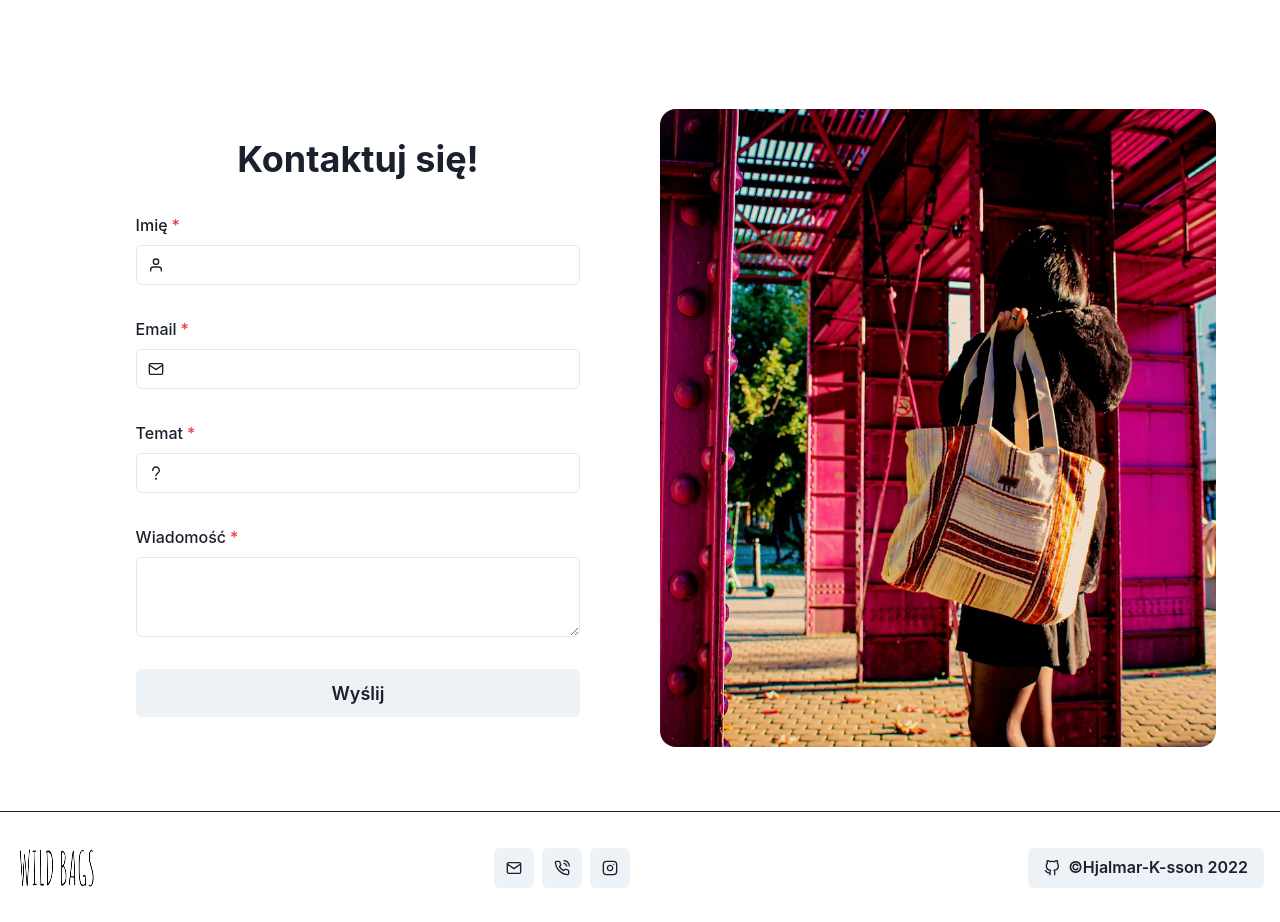
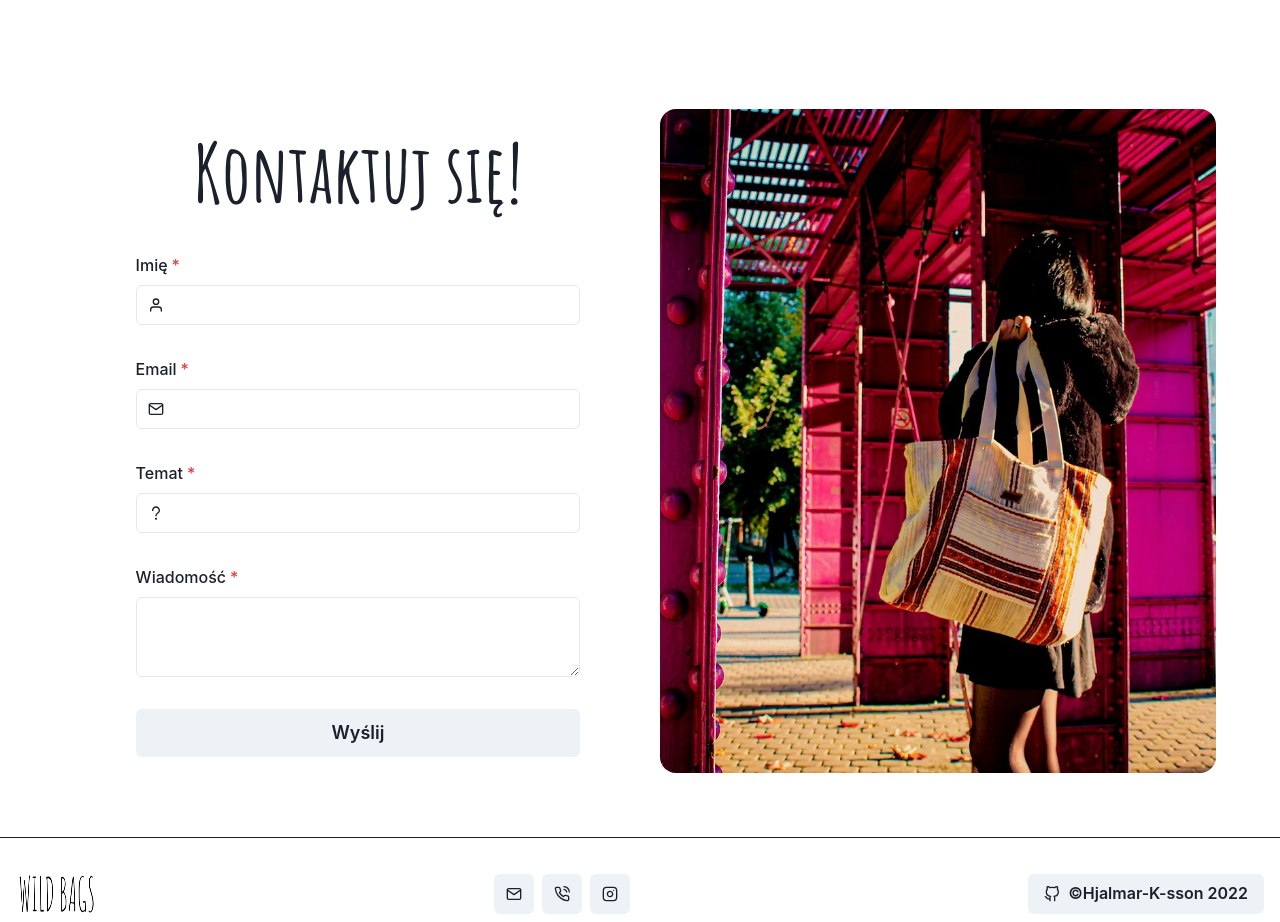
Before and after one commit to antek-karlsson/wildbags_1.0.2, a React (Create React App) app: page / in a window 1280 px wide. Shown: the part 3140-4062 px from the top of the page. Built offline with nearby package versions, Linux system fonts and the light colour scheme.

Commit message:
changed font family & size on header

```diff
--- a/src/components/contactbox/contact-box.comp.jsx
+++ b/src/components/contactbox/contact-box.comp.jsx
@@ -57,7 +57,12 @@ const Contactbox = () => {
           onSubmit={sendEmail}
           spacing={8}
         >
-          <Heading>Kontaktuj się!</Heading>
+          <Heading
+            id="amatic-header"
+            fontSize={{ base: "3rem", md: "4rem", lg: "5rem" }}
+          >
+            Kontaktuj się!
+          </Heading>
           <FormControl isRequired>
             <FormLabel>Imię</FormLabel>
             <InputGroup>
```
